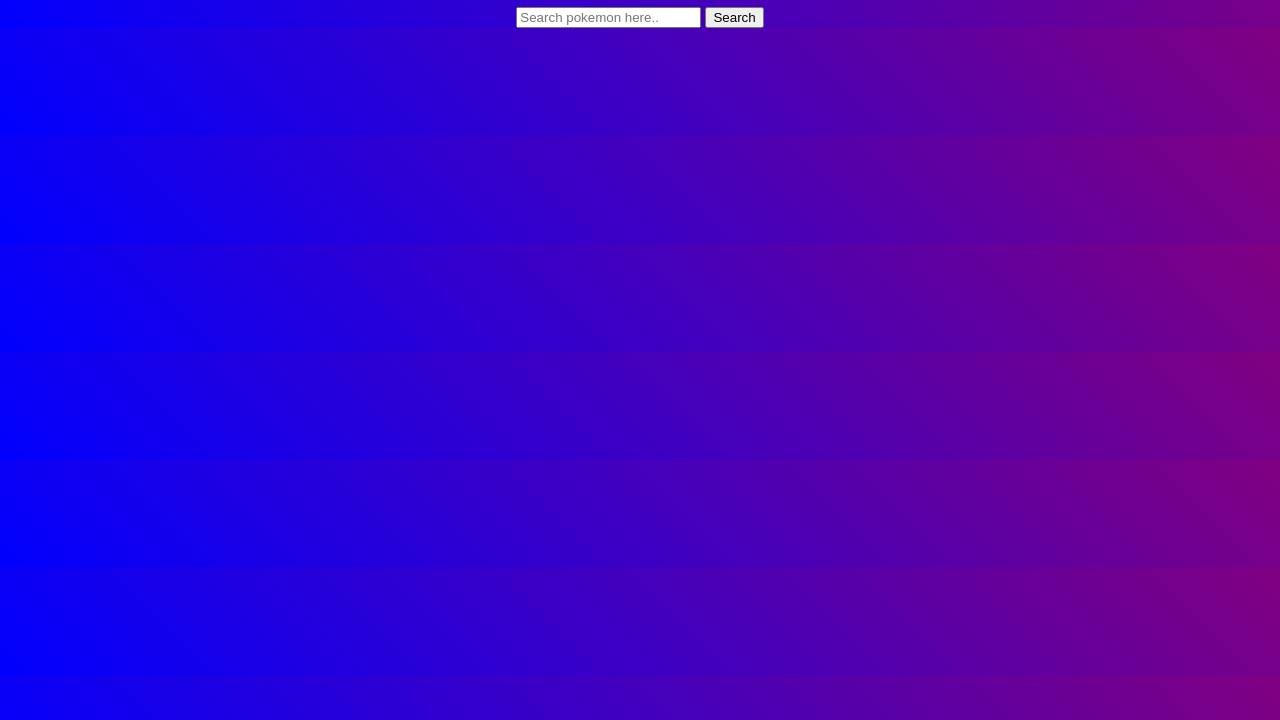
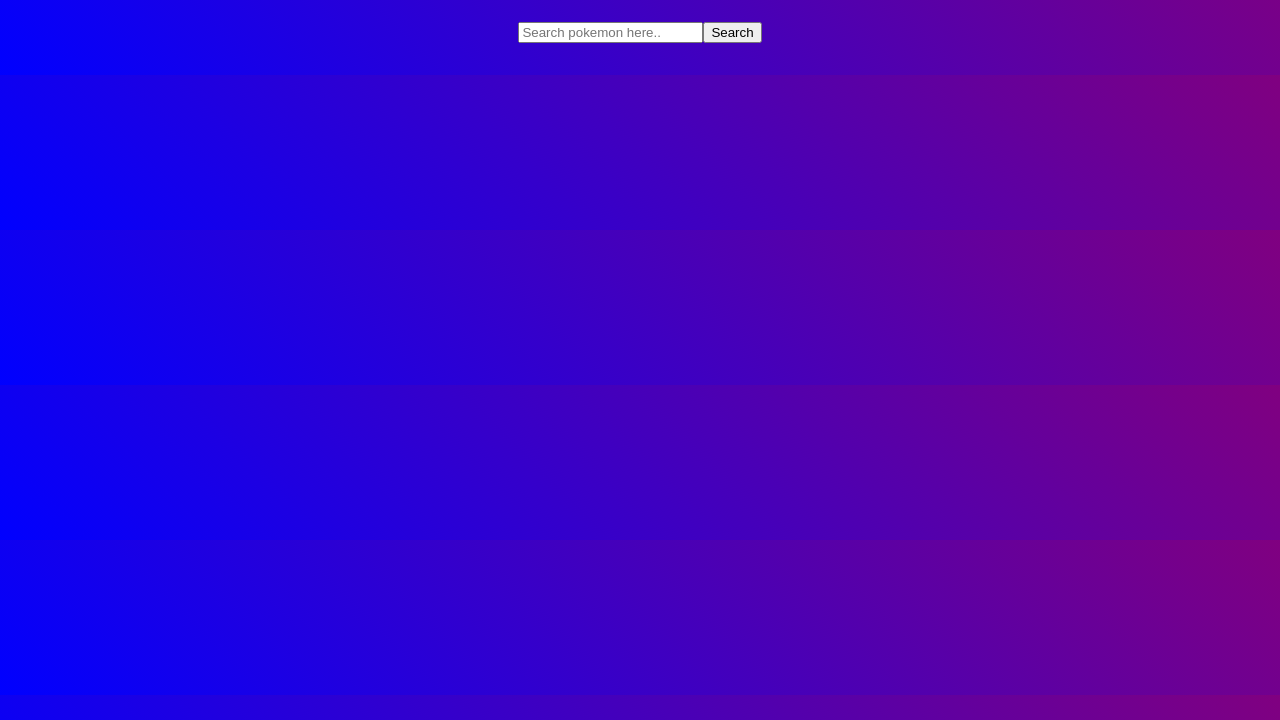
Before and after one commit to 21ciprian/poke-that-mon, a website: page index.html in a window 1280 px wide. Shown: the part 80-800 px from the top of the page. Drawn offline with Linux system fonts and the light colour scheme; no server answers.

Commit message:
Styled search div

```diff
--- a/main.css
+++ b/main.css
@@ -20,3 +20,9 @@ h1 {
 	color: rgb(0, 217, 255);
 	text-decoration: underline;
 }
+.searchDiv {
+	width: 20rem;
+	display: flex;
+	justify-content: center;
+	margin: 1rem auto 2rem;
+}
```
